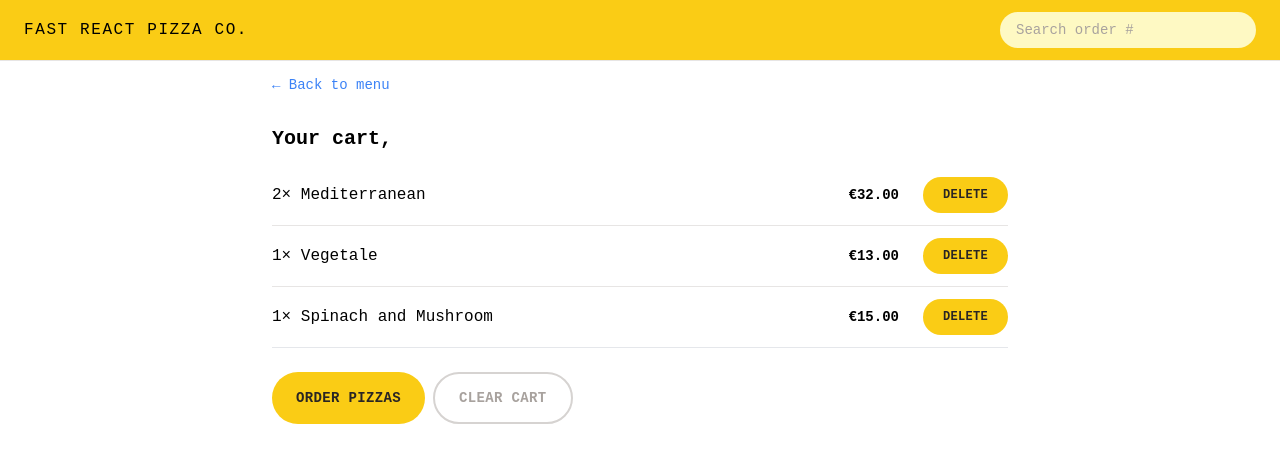
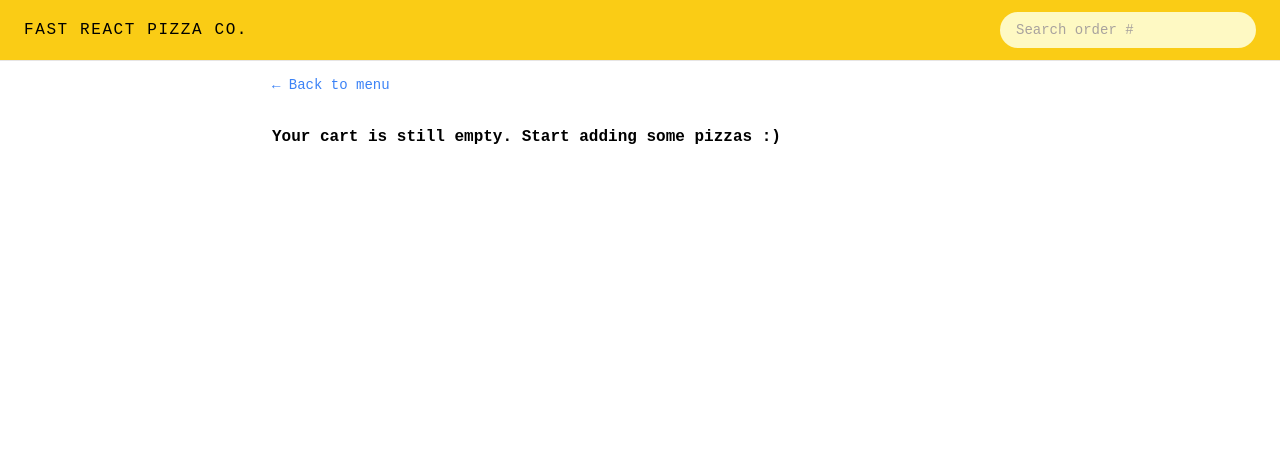
Before and after one commit to dgarcia1724/Fast-React-Pizza, a React app: page /cart in a window 1280 px wide. Shown: the top 462 px of the page. Built offline with nearby package versions, Linux system fonts and the light colour scheme; the HTML template or start-up script is replaced by a standard one.

Commit message:
319. Deleting Cart Items

```diff
--- a/src/features/cart/Cart.jsx
+++ b/src/features/cart/Cart.jsx
@@ -1,36 +1,16 @@
-import { Link } from 'react-router-dom';
 import LinkButton from '../../ui/LinkButton';
 import Button from '../../ui/Button';
 import CartItem from './CartItem';
-import { useSelector } from 'react-redux';
-
-const fakeCart = [
-  {
-    pizzaId: 12,
-    name: 'Mediterranean',
-    quantity: 2,
-    unitPrice: 16,
-    totalPrice: 32,
-  },
-  {
-    pizzaId: 6,
-    name: 'Vegetale',
-    quantity: 1,
-    unitPrice: 13,
-    totalPrice: 13,
-  },
-  {
-    pizzaId: 11,
-    name: 'Spinach and Mushroom',
-    quantity: 1,
-    unitPrice: 15,
-    totalPrice: 15,
-  },
-];
+import EmptyCart from './EmptyCart';
+import { useDispatch, useSelector } from 'react-redux';
+import { clearCart, getCart } from './cartSlice';
 
 function Cart() {
   const username = useSelector((state) => state.user.username);
-  const cart = fakeCart;
+  const cart = useSelector(getCart);
+  const dispatch = useDispatch();
+
+  if (!cart.length) return <EmptyCart />;
 
   return (
     <div className="px-4 py-3">
@@ -49,7 +29,9 @@
           Order pizzas
         </Button>
 
-        <Button type="secondary">Clear cart</Button>
+        <Button type="secondary" onClick={() => dispatch(clearCart())}>
+          Clear cart
+        </Button>
       </div>
     </div>
   );
--- a/src/features/cart/EmptyCart.jsx
+++ b/src/features/cart/EmptyCart.jsx
@@ -1,11 +1,13 @@
-import { Link } from 'react-router-dom';
+import LinkButton from '../../ui/LinkButton';
 
 function EmptyCart() {
   return (
-    <div>
-      <Link to="/menu">&larr; Back to menu</Link>
+    <div className="px-4 py-3">
+      <LinkButton to="/menu"> &larr; Back to menu</LinkButton>
 
-      <p>Your cart is still empty. Start adding some pizzas :)</p>
+      <p className="mt-7 font-semibold">
+        Your cart is still empty. Start adding some pizzas :)
+      </p>
     </div>
   );
 }
--- a/src/features/cart/cartSlice.js
+++ b/src/features/cart/cartSlice.js
@@ -56,6 +56,8 @@
 
 export default cartSlice.reducer;
 
+export const getCart = (state) => state.cart.cart;
+
 export const getTotalCartQuantity = (state) =>
   state.cart.cart.reduce((sum, item) => sum + item.quantity, 0);
 
```
